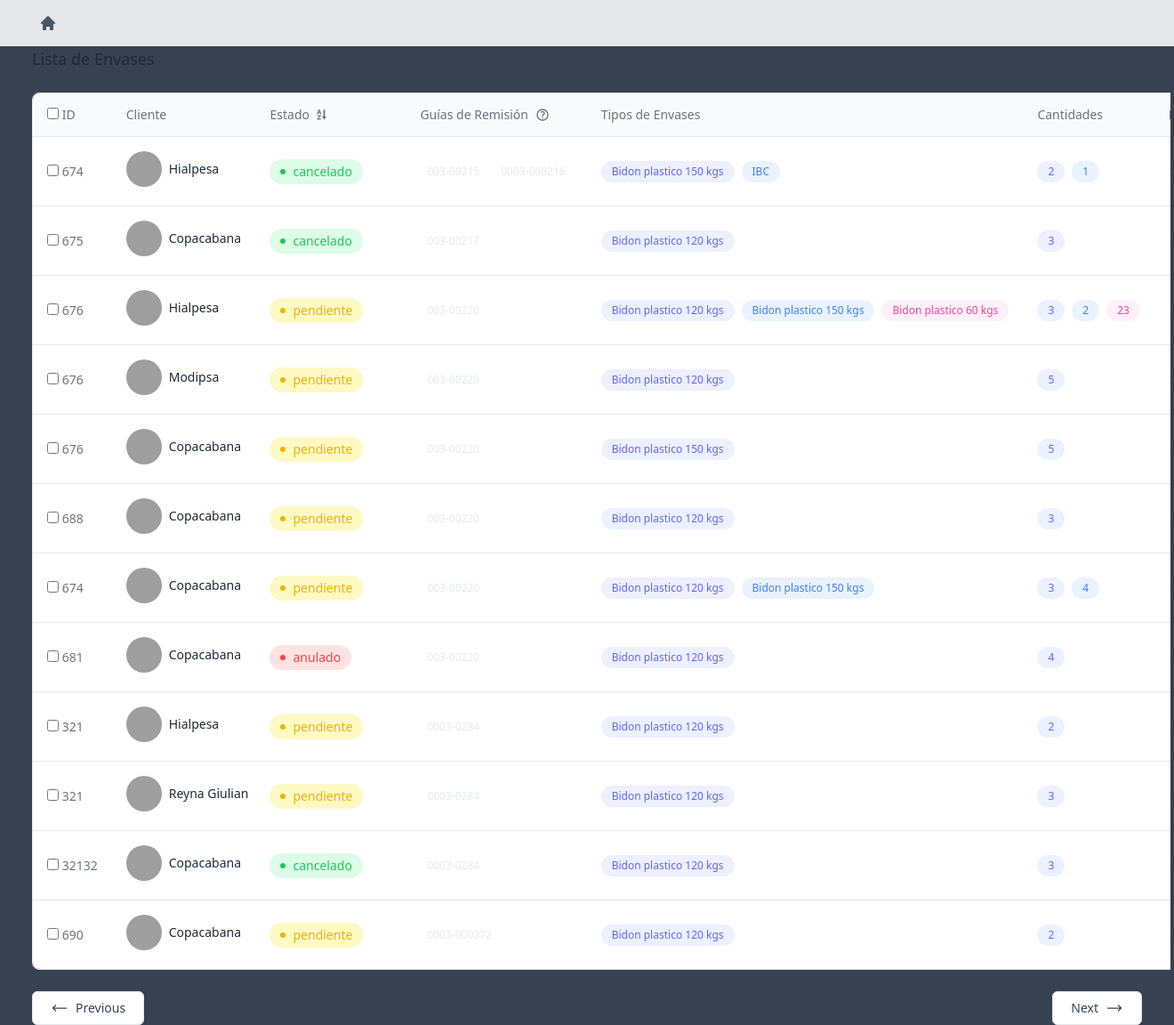
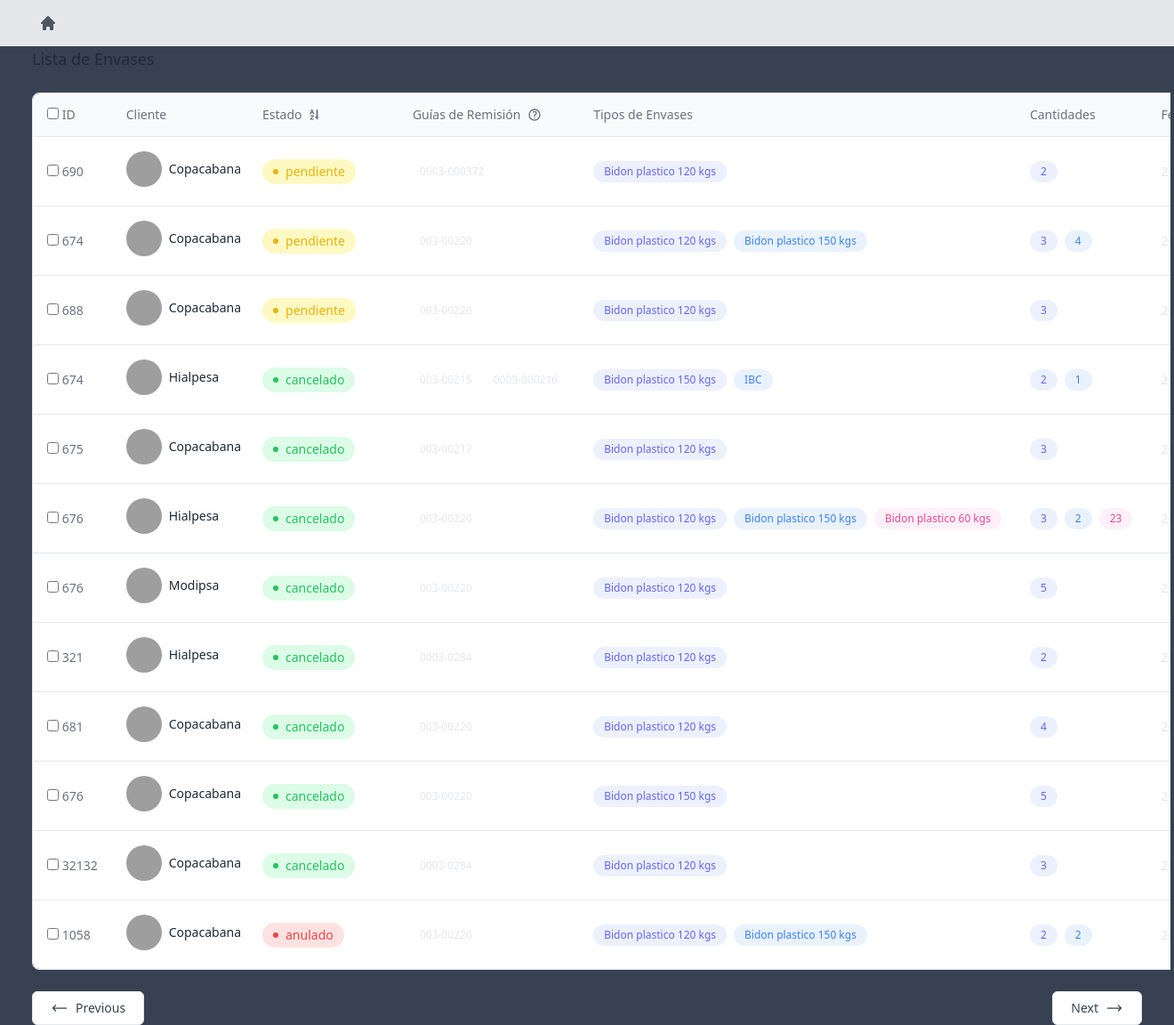
Before and after one commit to leiqne/Argo-Inventory, a Flask app: page /inventario in a window 1320 px wide. Shown: the whole page at 89% size. Run offline with Flask 3, Linux system fonts and the light colour scheme; some libraries are stand-ins or nearby versions; grey boxes are pictures that could not be loaded.

Commit message:
se reordeno la muestra del inventario y tambien se implemento el buscador

```diff
--- a/src/data/Copacabana.csv
+++ b/src/data/Copacabana.csv
@@ -1,8 +1,9 @@
 id,cliente,fecha,guias_remision,tipos_envase,cantidades,estado
 675,Copacabana,2022-07-01,003-00217,Bidon plastico 120 kgs,3,cancelado
-676,Copacabana,2024-12-26,003-00220,Bidon plastico 150 kgs,5,pendiente
+676,Copacabana,2024-12-26,003-00220,Bidon plastico 150 kgs,5,cancelado
 688,Copacabana,2024-12-29,003-00220,Bidon plastico 120 kgs,3,cancelado
 674,Copacabana,2024-12-23,003-00220,"Bidon plastico 120 kgs,Bidon plastico 150 kgs","3,4",pendiente
-681,Copacabana,2024-12-23,003-00220,Bidon plastico 120 kgs,4,anulado
+681,Copacabana,2024-12-23,003-00220,Bidon plastico 120 kgs,4,cancelado
 32132,Copacabana,2024-12-31,0003-0284,Bidon plastico 120 kgs,3,cancelado
 690,Copacabana,2024-06-05,0003-000372,Bidon plastico 120 kgs,2,pendiente
+1058,Copacabana,2025-01-08,003-00220,"Bidon plastico 120 kgs,Bidon plastico 150 kgs","2,2",anulado
--- a/src/data/Hialpesa.csv
+++ b/src/data/Hialpesa.csv
@@ -1,4 +1,4 @@
 id,cliente,fecha,guias_remision,tipos_envase,cantidades,estado
 674,Hialpesa,2022-07-01,"003-00215,0003-000216","Bidon plastico 150 kgs,IBC","2,1",cancelado
-676,Hialpesa,2022-08-04,003-00220,"Bidon plastico 120 kgs,Bidon plastico 150 kgs,Bidon plastico 60 kgs,IBC","3,2,23,3",pendiente
-321,Hialpesa,2024-12-17,0003-0284,Bidon plastico 120 kgs,2,pendiente
+676,Hialpesa,2022-08-04,003-00220,"Bidon plastico 120 kgs,Bidon plastico 150 kgs,Bidon plastico 60 kgs,IBC","3,2,23,3",cancelado
+321,Hialpesa,2024-12-17,0003-0284,Bidon plastico 120 kgs,2,cancelado
--- a/src/data/inventario.csv
+++ b/src/data/inventario.csv
@@ -1,13 +1,13 @@
 id,cliente,fecha,guias_remision,tipos_envase,cantidades,estado
 674,Hialpesa,2022-07-01,"003-00215,0003-000216","Bidon plastico 150 kgs,IBC","2,1",cancelado
 675,Copacabana,2022-07-01,003-00217,Bidon plastico 120 kgs,3,cancelado
-676,Hialpesa,2022-08-04,003-00220,"Bidon plastico 120 kgs,Bidon plastico 150 kgs,Bidon plastico 60 kgs,IBC","3,2,23,3",pendiente
-676,Modipsa,2024-12-11,003-00220,Bidon plastico 120 kgs,5,pendiente
-676,Copacabana,2024-12-26,003-00220,Bidon plastico 150 kgs,5,pendiente
+676,Hialpesa,2022-08-04,003-00220,"Bidon plastico 120 kgs,Bidon plastico 150 kgs,Bidon plastico 60 kgs,IBC","3,2,23,3",cancelado
+676,Modipsa,2024-12-11,003-00220,Bidon plastico 120 kgs,5,cancelado
+676,Copacabana,2024-12-26,003-00220,Bidon plastico 150 kgs,5,cancelado
 688,Copacabana,2024-12-29,003-00220,Bidon plastico 120 kgs,3,pendiente
 674,Copacabana,2024-12-23,003-00220,"Bidon plastico 120 kgs,Bidon plastico 150 kgs","3,4",pendiente
-681,Copacabana,2024-12-23,003-00220,Bidon plastico 120 kgs,4,anulado
-321,Hialpesa,2024-12-17,0003-0284,Bidon plastico 120 kgs,2,pendiente
-321,Reyna Giulian,2024-12-30,0003-0284,Bidon plastico 120 kgs,3,pendiente
+681,Copacabana,2024-12-23,003-00220,Bidon plastico 120 kgs,4,cancelado
+321,Hialpesa,2024-12-17,0003-0284,Bidon plastico 120 kgs,2,cancelado
 32132,Copacabana,2024-12-31,0003-0284,Bidon plastico 120 kgs,3,cancelado
 690,Copacabana,2024-06-05,0003-000372,Bidon plastico 120 kgs,2,pendiente
+1058,Copacabana,2025-01-08,003-00220,"Bidon plastico 120 kgs,Bidon plastico 150 kgs","2,2",anulado
--- a/src/routes/routes.py
+++ b/src/routes/routes.py
@@ -25,7 +25,11 @@ def index():
 @app_router.get("/inventario")
 def inventario():
     envases = leer_inventario()
-    return render_template('inventario.html', envases=envases, zip=zip, path=[{'name': 'inventario', 'url':'#'}])
+
+    orden_estados = ['pendiente', 'cancelado', 'anulado']
+    envases_ordenados = sorted(envases, key=lambda x: (orden_estados.index(x['estado']), x['fecha']))
+
+    return render_template('inventario.html', envases=envases_ordenados, zip=zip, path=[{'name': 'inventario', 'url':'#'}])
 
 @app_router.get("/pendientes/<string:client_name>")
 def get_peendiente_by_client(client_name:str):
--- a/src/templates/sumary_pend.html
+++ b/src/templates/sumary_pend.html
@@ -127,7 +127,7 @@
             </div>
         </div>
     </div>
-
+    <!--
     <div class="flex items-center justify-between mt-6">
         <a href="#"
             class="flex items-center px-5 py-2 text-sm text-gray-700 capitalize transition-colors duration-200 bg-white border rounded-md gap-x-2 hover:bg-gray-100 dark:bg-gray-900 dark:text-gray-200 dark:border-gray-700 dark:hover:bg-gray-800">
@@ -153,6 +153,7 @@
             </svg>
         </a>
     </div>
+-->
 </section>
 {%endblock%}
 {%block script%}
```
Also changed, not shown: src/static/js/index.js (+16 -0 lines), src/templates/index.html (+15 -2 lines), src/controllers/inventory_controller.py (line endings or trailing spaces), src/data/Reyna Giulian.csv (line endings or trailing spaces), src/static/img/lupa.png (added).
